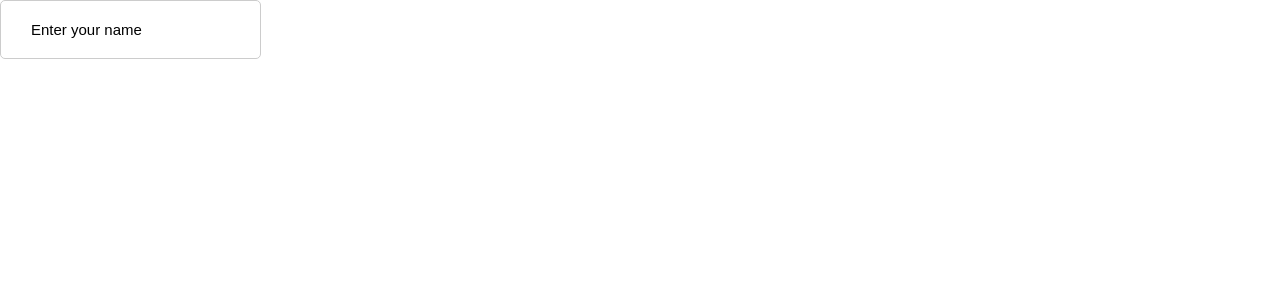
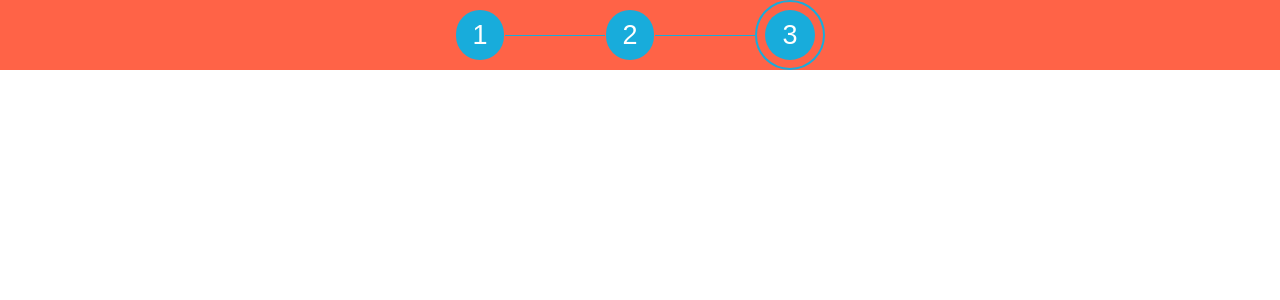
Before and after one commit to Emehado/ec-license-app, a React (Create React App) app: page / in a window 1280 px wide. Shown: the top 300 px of the page. Built offline with nearby package versions, Linux system fonts and the light colour scheme.

Commit message:
Build Stepper component

```diff
--- a/package.json
+++ b/package.json
@@ -10,10 +10,12 @@
     "@types/node": "^16.7.13",
     "@types/react": "^17.0.20",
     "@types/react-dom": "^17.0.9",
+    "@types/styled-components": "^5.1.20",
     "react": "^17.0.2",
     "react-dom": "^17.0.2",
     "react-icons": "^4.3.1",
     "react-scripts": "5.0.0",
+    "styled-components": "^5.3.3",
     "typescript": "^4.4.2",
     "web-vitals": "^2.1.0"
   },
@@ -40,5 +42,8 @@
       "last 1 firefox version",
       "last 1 safari version"
     ]
+  },
+  "resolutions": {
+    "styled-components": "^5"
   }
 }
--- a/src/App.tsx
+++ b/src/App.tsx
@@ -1,22 +1,32 @@
 import React from "react";
 import { IconContext } from "react-icons";
 import iconsConfig from "./config/icons";
-import Button from "./components/Button";
-import Card, { SelectableCardGroup } from "./components/Card";
-import { IoMdArrowRoundForward, IoMdArrowRoundBack } from "react-icons/io";
-import { InputName } from "./components/Card/SelectableCardGroup/SelectableCardGroup";
-import Input from "./components/Input";
+import styled, { ThemeProvider } from "styled-components";
+import theme from "./config/theme";
+import Stepper, { Step } from "./components/Stepper";
 
 function App() {
-  const [selectedOption, setSelectedOption] = React.useState("");
-  const handleSelectionChange = (inputName: InputName) => {
-    setSelectedOption(inputName);
-  };
-
+  const steps = [
+    { id: "1", label: "1" },
+    { id: "2", label: "2" },
+    { id: "3", label: "3" },
+  ];
+  const [activeStep, setActiveStep] = React.useState("3");
   return (
-    <IconContext.Provider value={iconsConfig}>
-      <Input placeholder="Enter your name" />
-    </IconContext.Provider>
+    <ThemeProvider theme={theme}>
+      <IconContext.Provider value={iconsConfig}>
+        <Stepper direction="horizontal">
+          {steps.map((step) => (
+            <Step
+              active={activeStep === step.id}
+              completed={activeStep >= step.id}
+            >
+              {step.label}
+            </Step>
+          ))}
+        </Stepper>
+      </IconContext.Provider>
+    </ThemeProvider>
   );
 }
 
--- /dev/null
+++ b/src/components/Stepper/Step/Step.tsx
@@ -0,0 +1,89 @@
+import React from "react";
+import styled, { css } from "styled-components";
+
+interface StyledStepProps {
+  children: React.ReactNode;
+  completed?: boolean;
+  active?: boolean;
+}
+const StyledStepContainer = styled.div<StyledStepProps>`
+  display: flex;
+  justify-content: center;
+  align-items: center;
+  &:last-of-type {
+    .connector {
+      display: none;
+    }
+  }
+`;
+const StyledStep = styled.div<StyledStepProps>`
+  ${(props) =>
+    props.active
+      ? css`
+          height: 7rem;
+          width: 7rem;
+        `
+      : css`
+          height: 5rem;
+          width: 5rem;
+        `}
+  transition: 0.5s;
+  border-radius: 40px;
+  padding: 1px;
+  background-color: transparent;
+  display: flex;
+  justify-content: center;
+  align-items: center;
+  ${(props) =>
+    props.active &&
+    css`
+      border: 2px solid ${props.theme.colors.primary};
+    `}
+  .step {
+    height: 5rem;
+    width: 5rem;
+    border-radius: 60px;
+    display: flex;
+    justify-content: center;
+    align-items: center;
+    background-color: ${(props) =>
+      props.completed ? props.theme.colors.primary : props.theme.colors.gray};
+    color: ${(props) => props.theme.colors.light};
+    ${(props) =>
+      props.active &&
+      css`
+        background-color: ${props.theme.colors.primary};
+      `};
+    h3 {
+      font-size: 2rem;
+      font-weight: 600;
+    }
+  }
+`;
+
+const Connector = styled.div.attrs((props: StyledStepProps) => ({
+  className: "connector",
+  ...props,
+}))`
+  ${(props) =>
+    props.active || props.completed
+      ? css`
+          background-color: ${props.theme.colors.primary};
+        `
+      : css`
+          background-color: ${props.theme.colors.gray};
+        `}
+`;
+
+const Step: React.FC<StyledStepProps> = ({ active, completed, children }) => {
+  return (
+    <StyledStepContainer active={active} className="stepContainer">
+      <StyledStep active={active} completed={completed}>
+        <div className="step">{children}</div>
+      </StyledStep>
+      <Connector active={active} completed={completed} />
+    </StyledStepContainer>
+  );
+};
+
+export default Step;
--- /dev/null
+++ b/src/components/Stepper/Step/index.ts
@@ -0,0 +1,2 @@
+import Step from "./Step";
+export default Step;
--- /dev/null
+++ b/src/components/Stepper/Stepper.tsx
@@ -0,0 +1,42 @@
+import React from "react";
+import styled, { css } from "styled-components";
+
+interface Props {
+  direction: string;
+}
+
+const StyledStepper = styled.div.attrs((props: Props) => ({
+  direction: props.direction || "horizontal",
+}))`
+  background: tomato;
+  display: flex;
+  justify-content: center;
+  align-items: center;
+  flex-direction: ${(props) =>
+    props.direction === "horizontal" ? "row" : "column"};
+  .connector {
+    ${(props) =>
+      props.direction === "horizontal"
+        ? css`
+            width: 10rem;
+            height: 1px;
+          `
+        : css`
+            width: 1px;
+            height: 10rem;
+          `};
+  }
+
+  .stepContainer {
+    ${(props) =>
+      props.direction === "horizontal"
+        ? css`
+            flex-direction: row;
+          `
+        : css`
+            flex-direction: column;
+          `};
+  }
+`;
+
+export default StyledStepper;
--- /dev/null
+++ b/src/components/Stepper/index.ts
@@ -0,0 +1,4 @@
+import Stepper from "./Stepper";
+import Step from "./Step";
+export { Step };
+export default Stepper;
--- /dev/null
+++ b/src/config/theme.ts
@@ -0,0 +1,16 @@
+import { DefaultTheme } from "styled-components";
+
+const myTheme: DefaultTheme = {
+  borderRadius: "5px",
+
+  colors: {
+    primary: "#18acdb",
+    secondary: "magenta",
+    gray: "#c4c4c4",
+    background: "#f9f9f9",
+    light: "#fff",
+    dark: "#000",
+  },
+};
+
+export default myTheme;
```
Also changed, not shown: src/styled.d.ts (added, +18 -0 lines), 1 other file (tests, documents, lock files or other folders).
